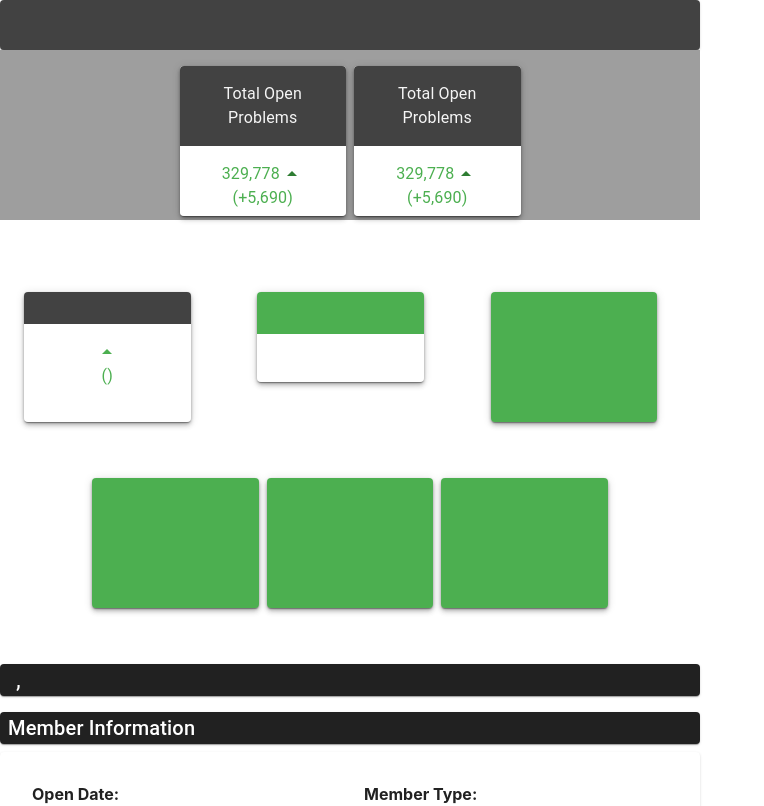
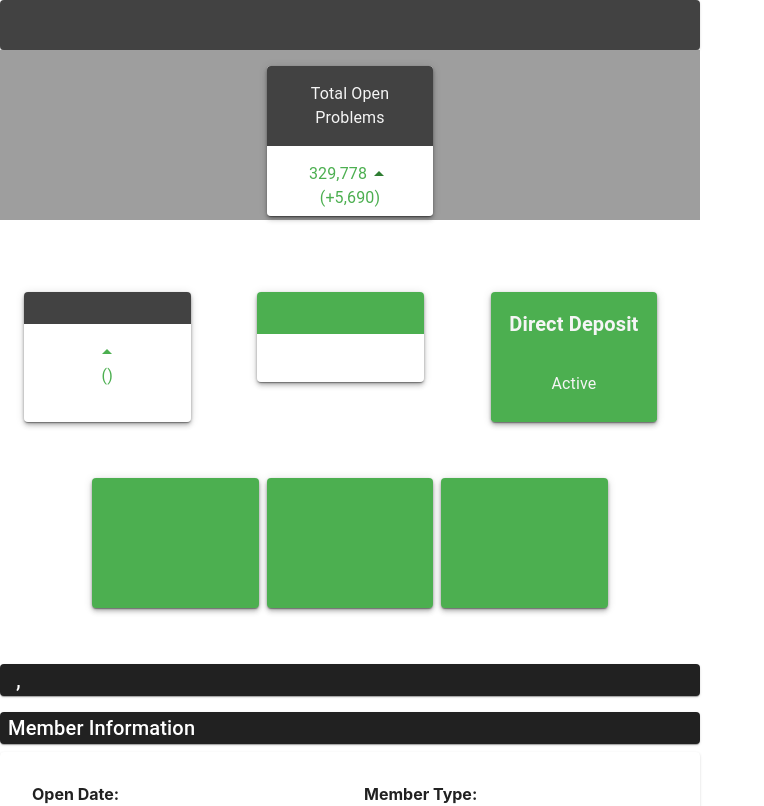
Before and after one commit to NatalieHarrison/components, a React (Create React App) app: page / in a window 1280 px wide. Shown: the top 806 px of the page, without its empty margins (0-764 px from the left). Built offline with nearby package versions, Linux system fonts and the light colour scheme.

Commit message:
Green Boxes: Creating an array to make dynamic

```diff
--- a/src/App.tsx
+++ b/src/App.tsx
@@ -1,13 +1,13 @@
 import React from 'react';
 
 import './App.css';
-import { Card, CardHeader, Grid, CardContent, Stack, Typography, Paper } from '@mui/material';
-import { Box, Container } from '@mui/system';
+import { Stack } from '@mui/material';
+import { Box } from '@mui/system';
 
+import CheckBox from './components/CheckBox';
+import FullGreenBoxes from './components/FullGreenBox';
+import GreenBox from './components/GreenBox';
 import GreyBoxes from './components/GreyBox';
-import CheckBox from './components/CheckBox';
-import FullGreenBox from './components/FullGreenBox';
-import GreenBox from './components/GreenBox';
 import GroupFullGreenBox from './components/GroupFullGreenBox';
 import Header from './components/Header';
 import NameHeader from './components/NameHeader';
@@ -17,16 +17,10 @@ import SingleBox from './components/SingleBox';
 import UserInfo from './components/UserInfo';
 import UserInfoSet from './componentSets/UserInfoSet';
 
-
 const content: any = {
   // header: 'Products & Services that Delight',
-  greyBoxItems: [
-  {title: 'Total Open Problems',
-  body: '329,778',
-  num: '+5,690'},
-  {title: 'Total Open Problems',
-  body: '329,778',
-  num: '+5,690'},
+  greyBoxItems: [{ title: 'Total Open Problems', body: '329,778', num: '+5,690' }],
+  fullGreenBoxItems: [{ title: 'Direct Deposit', body: 'Active', num: '' }],
 
   // title2: 'Member Churn This Period',
   // body2: '1,291',
@@ -41,7 +35,7 @@ const content: any = {
 
   // //name header
   // firstName: 'Jane',
-  // lastName: 'Temple',
+  // lastName: 'Anderson',
   // //user info
   // openDate: '05/31/2007',
   // activeStatus: 'True',
@@ -54,7 +48,6 @@ const content: any = {
   // preferredATM: "St. Alban's",
   // totLTProducts: '7',
   // openProducts: '4',
-  ]
 };
 function App() {
   return (
@@ -69,7 +62,7 @@ function App() {
           <Stack direction="row">
             <SingleBox {...content}></SingleBox>
             <GreenBox {...content}></GreenBox>
-            <FullGreenBox {...content}></FullGreenBox>
+            <FullGreenBoxes {...content}></FullGreenBoxes>
           </Stack>
         </Box>
 
--- a/src/components/FullGreenBox.tsx
+++ b/src/components/FullGreenBox.tsx
@@ -14,18 +14,11 @@ interface FullGreenBoxProps {
   num: string;
 }
 
+interface FullGreenBoxesProps {
+  fullGreenBoxItems: FullGreenBoxProps[];
+}
 const FullGreenBox = (props: FullGreenBoxProps) => {
-  const theme = createTheme({
-    palette: {
-      primary: {
-        main: '#4caf50', //green
-      },
-    },
-  });
   return (
-    <Container>
-      <ThemeProvider theme={theme}>
-        <Grid container spacing={0} direction="row" sx={{ mt: 2 }}>
     <Paper elevation={4}>
       <Card sx={{ width: 166.5, height: 130, backgroundColor: '#4caf50' }}>
         <CardContent>
@@ -43,9 +36,25 @@ const FullGreenBox = (props: FullGreenBoxProps) => {
         </CardContent>
       </Card>
     </Paper>
+  );
+};
+
+const FullGreenBoxes = (props: FullGreenBoxesProps) => {
+  const theme = createTheme({
+    palette: {
+      primary: {
+        main: '#4caf50', //green
+      },
+    },
+  });
+  return (
+    <Container>
+      <ThemeProvider theme={theme}>
+        <Grid container spacing={0} direction="row" sx={{ mt: 2 }}>
+          {props.fullGreenBoxItems && props.fullGreenBoxItems.map((box) => <FullGreenBox {...box}> </FullGreenBox>)}
         </Grid>
       </ThemeProvider>
     </Container>
   );
 };
-export default FullGreenBox;
+export default FullGreenBoxes;
```
Lines whose indentation alone changed are shown as unchanged.
